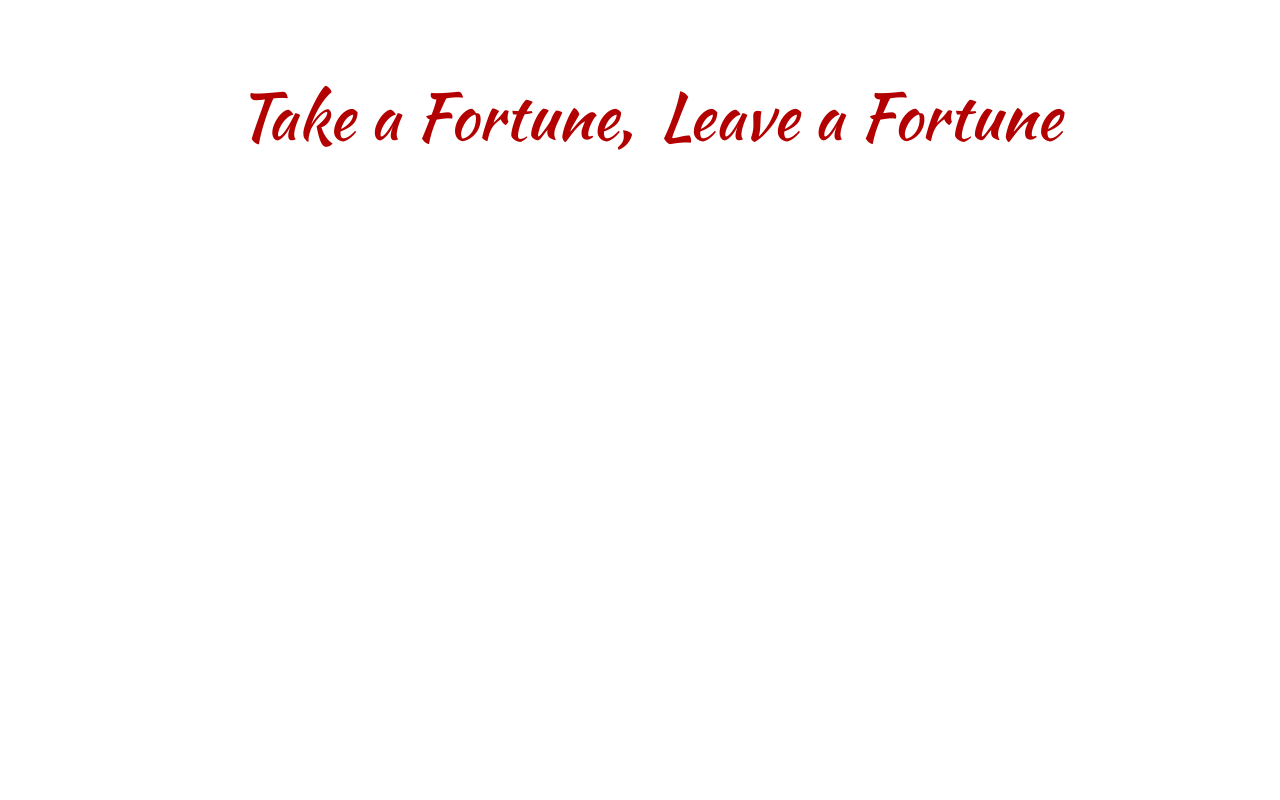
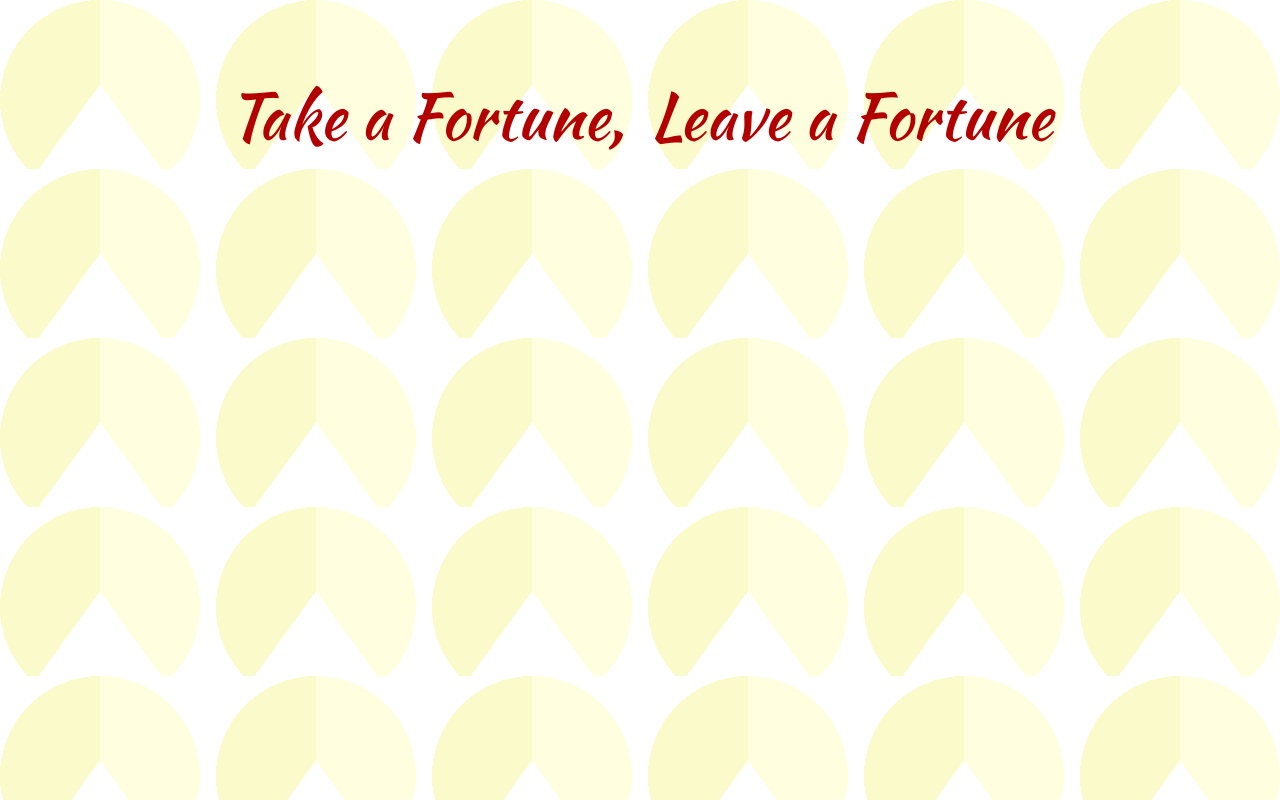
Before and after one commit to dorseymp/Take-a-Fortune-Leave-a-Fortune, a React (Create React App) app in the folder client/: page /#/ in a window 1280 px wide. Built offline with nearby package versions, Linux system fonts and the light colour scheme.

Commit message:
Added CSS fortune cookie background

```diff
--- a/client/public/index.html
+++ b/client/public/index.html
@@ -4,6 +4,7 @@
     <meta charset="utf-8" />
     <link rel="icon" href="%PUBLIC_URL%/favicon.ico" />
     <link rel="stylesheet" href="https://maxcdn.bootstrapcdn.com/bootstrap/3.3.7/css/bootstrap.min.css" integrity="sha384-BVYiiSIFeK1dGmJRAkycuHAHRg32OmUcww7on3RYdg4Va+PmSTsz/K68vbdEjh4u" crossorigin="anonymous">
+
     <meta name="viewport" content="width=device-width, initial-scale=1" />
     <meta name="theme-color" content="#000000" />
     <meta
@@ -14,8 +15,10 @@
     <link rel="manifest" href="%PUBLIC_URL%/manifest.json" />
 
     <title>Take a Fortune, Leave a Fortune</title>
+
   </head>
   <body>
-    <div id="root"></div>
+
+      <div id="root"  class="something"></div>
   </body>
 </html>
--- a/client/src/App.css
+++ b/client/src/App.css
@@ -1,11 +1,17 @@
 @import url('https://fonts.googleapis.com/css2?family=Kaushan+Script&display=swap');
 
 body {
-  background-color: white;
-  padding: 5%;
+  background-color: lightgray;
+  padding-top: 5%;
   margin: 0;
   font-family: 'Times New Roman', Times, serif;
   color:  rgb(3, 3, 184);
+  border-radius:20px;
+  background:
+    radial-gradient(100px circle at 100px 100px, transparent 100%, white 100%),
+    conic-gradient(lightyellow 40%, transparent 0 60%, rgb(250, 250, 203) 0 40%);
+  background-size: 200px 200px;
+  background-repeat: space round;
 }
 
 .submit {
@@ -24,8 +30,9 @@ body {
 }
 
 .submit:active {
-  outline: none;
-  background-color: rgb(179, 0, 0);
+  background-color: white;
+  color: rgb(179, 0, 0);
+  border: 2px solid rgb(179, 0, 0);
 }
 
 .submit:focus {
@@ -48,8 +55,9 @@ body {
 }
 
 .getFortune:active {
-  outline: none;
-  background-color: rgb(179, 0, 0);
+  background-color: white;
+  color: rgb(179, 0, 0);
+  border: 2px solid rgb(179, 0, 0);
 }
 
 .getFortune:focus {
@@ -59,6 +67,7 @@ body {
 .fortunePaper {
   position: relative;
   display: table;
+  background-color: white;
   border-style: solid;
   border-width: 1px;
   border-color: rgb(3, 3, 184);
@@ -150,6 +159,7 @@ body {
   border-width: 1px;
   margin-top: 25px;
   box-shadow: 5px 5px 5px gray;
+
 }
 
 .typeFortune:focus {
--- a/client/src/components/Home.js
+++ b/client/src/components/Home.js
@@ -2,7 +2,6 @@ import React, { Component } from "react";
 import { Link, Route, HashRouter } from "react-router-dom";
 import CustomMessage from "./CustomMessage";
 import Generate from "./Generate";
-
 
 class Home extends Component {
   render() {
@@ -17,7 +16,7 @@ class Home extends Component {
                 <Route exact path="/generate" component={Generate}/>
             </div>
           </HashRouter>
-      </div>
+        </div>
     );
   }
 }
```
